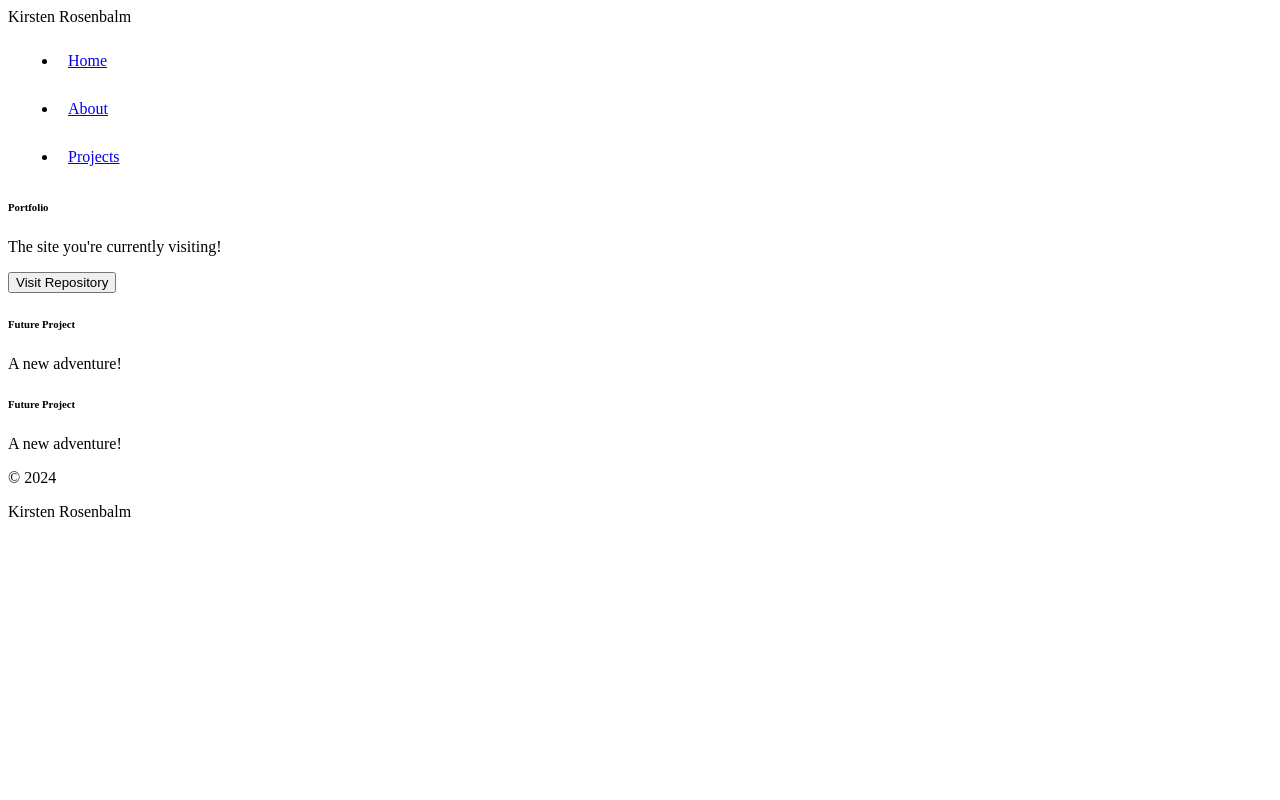
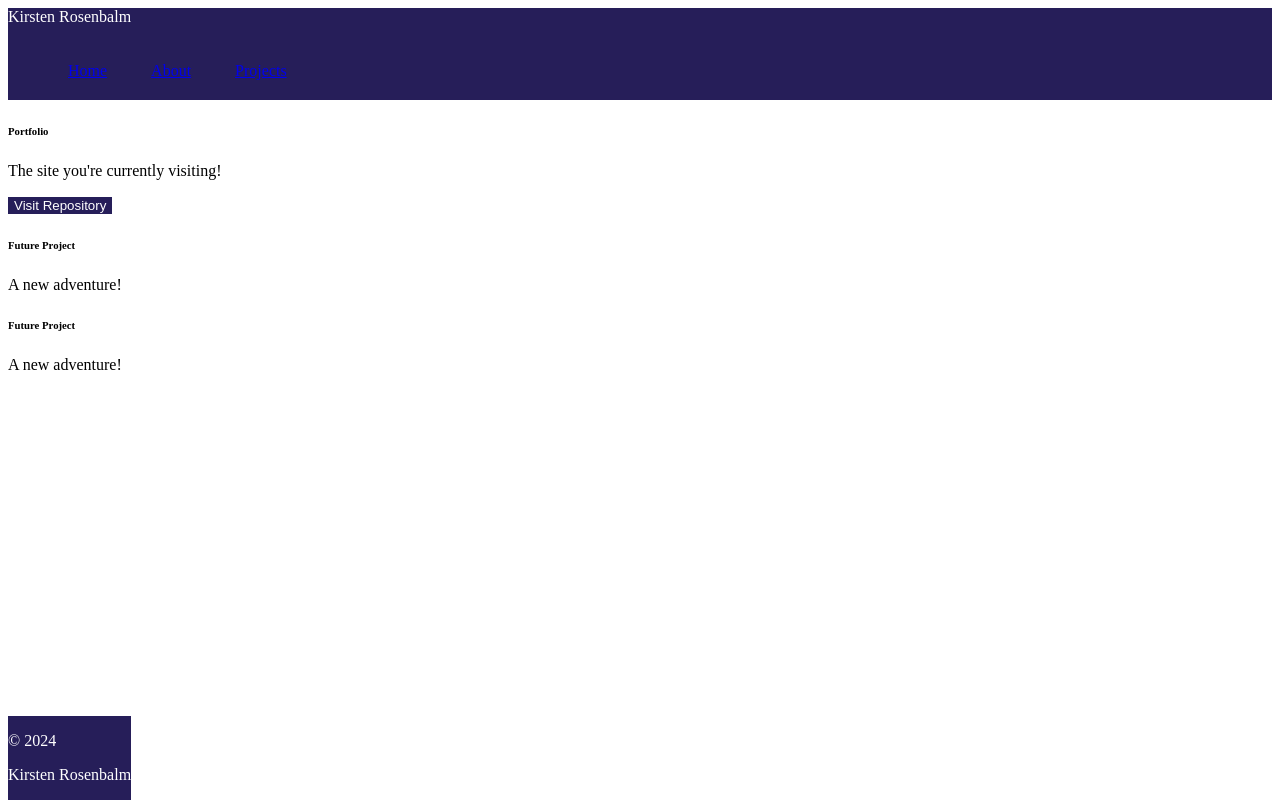
Before and after one commit to KirstenRosen/kirstenrosen.github.io, a plain HTML site: page projects.html in a window 1280 px wide. Drawn offline with nearby package versions, Linux system fonts and the light colour scheme.

Commit message:
first_update

```diff
--- a/styles.css
+++ b/styles.css
@@ -1,11 +1,30 @@
-.navpages {
+.navbar {
     width: 100%;
     justify-content: space-between;
+    background-color: #261e59;
+}
+
+.navbar-brand {
+    color: white;
+}
+
+.navbar-nav {
+    flex-direction: row;
 }
 
 .nav-item {
     padding: 10px;
     margin: 10px;
+    color: white;
+}
+
+ul {
+    list-style: none;
+}
+
+li {
+    display: inline-block;
+    margin-right: 10px;
 }
 
 .h1 {
@@ -14,8 +33,21 @@
     min-height: 40px;
 }
 
+i { color: #261e59; }
+
 .icon-links {
     margin: auto;
+}
+
+footer {
+    background-color: #261e59;
+    position: fixed;
+    bottom: 0px;
+    flex-direction: row;
+}
+
+.footer-text {
+    color:white;
 }
 
 .bi {
@@ -26,3 +58,9 @@ img {
     max-width: 200px;
     margin:10px;
 }
+
+#portfolio-button {
+    background-color: #261e59;
+    color:white;
+    border: none;
+}
```
